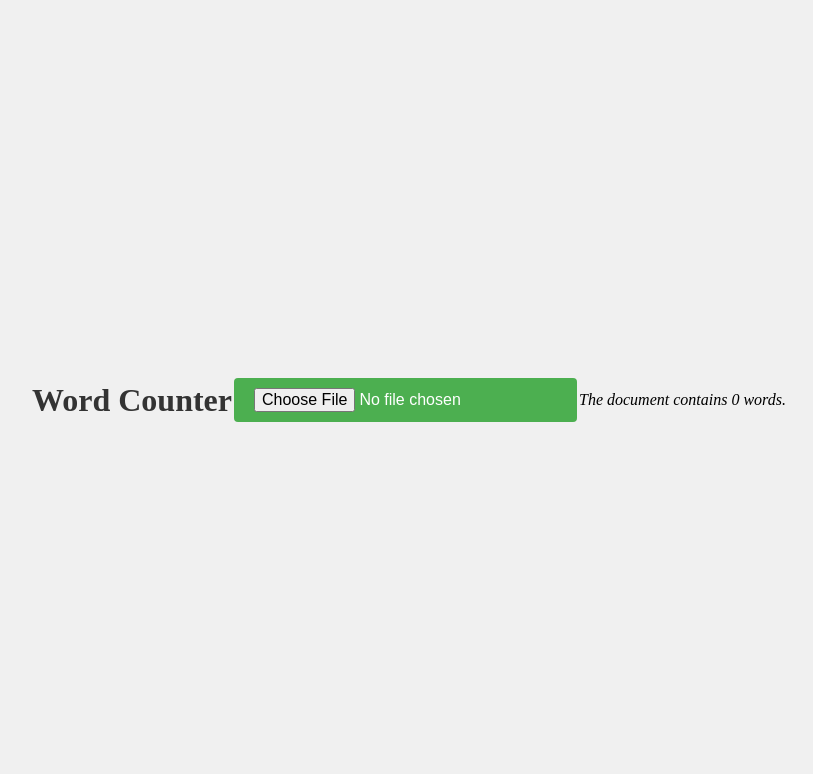
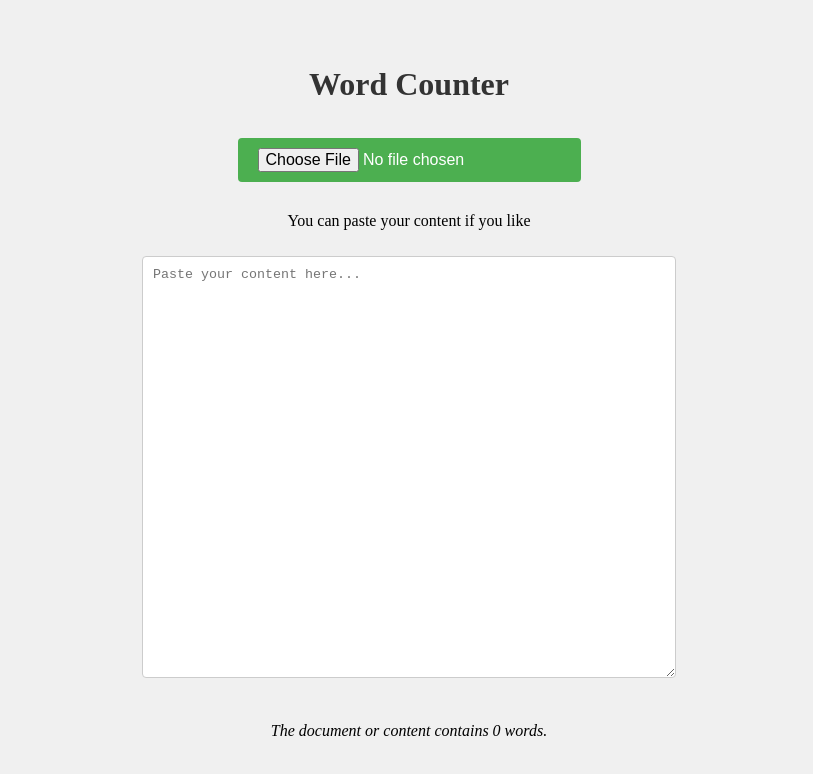
Before and after one commit to stellastella/word_counter, a plain HTML site: page index.html in a window 1280 px wide. Shown: the whole page, without its empty margins (231-1044 px from the left). Drawn offline with Linux system fonts and the light colour scheme.

Commit message:
updated commit

```diff
--- a/index.html
+++ b/index.html
@@ -8,8 +8,15 @@
 </head>
 <body>
     <h1>Word Counter</h1>
-    <input type="file" id="fileInput" />
-    <p id="wordCount">The document contains 0 words.</p>
-<script type="text/javascript" src="script.js"></script>
+    <div>
+        <input type="file" id="fileInput" />
+    </div>
+    <p>You can paste your content if you like</p>
+    <div>
+        <textarea id="textInput" placeholder="Paste your content here..."></textarea>
+    </div>
+    <br />
+    <p id="wordCount">The document or content contains 0 words.</p>
+    <script type="text/javascript" src="script.js"></script>
 </body>
 </html>
--- a/script.js
+++ b/script.js
@@ -18,3 +18,9 @@ document.getElementById('fileInput').addEventListener('change', function(event)
         reader.readAsText(file);
     }
 });
+
+document.getElementById('textInput').addEventListener('input', function(event) {
+    const text = event.target.value;
+    const wordCount = countWords(text);
+    document.getElementById('wordCount').innerText = `Your pasted content contains ${wordCount} words.`;
+});
--- a/style.css
+++ b/style.css
@@ -1,5 +1,6 @@
 body {
     display: flex;
+    flex-direction: column;
     justify-content: center;
     align-items: center;
     height: 100vh;
@@ -10,9 +11,7 @@ body {
 #fileInput {
     background-color: #4CAF50; /* Add background color to the button */
     color: white;
-    border: none;
     padding: 10px 20px;
-    text-decoration: none;
     display: inline-block;
     font-size: 16px;
     margin: 4px 2px;
@@ -24,6 +23,23 @@ h1 {
     color: #333333; /* Set header color to dark grey */
 }
 
-#wordCount{
+#wordCount {
     font-style: italic;
 }
+
+#textInput {
+    width: 40%;
+    height: 400px;
+    padding: 10px;
+    border: 1px solid #ccc;
+    border-radius: 4px;
+}
+
+div {
+    display: flex;
+    justify-content: center;
+    align-items: center;
+    margin: 10px 0;
+    width: 100%; /* Ensure divs take full width */
+
+}
```
